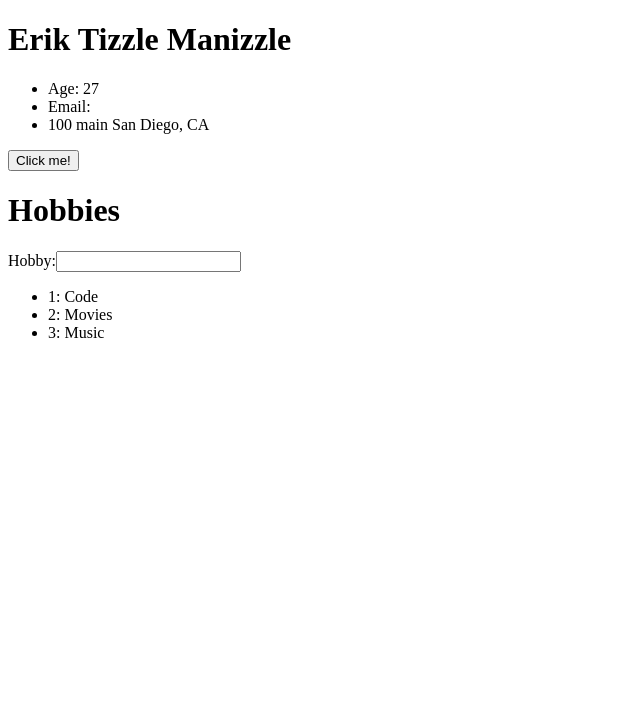
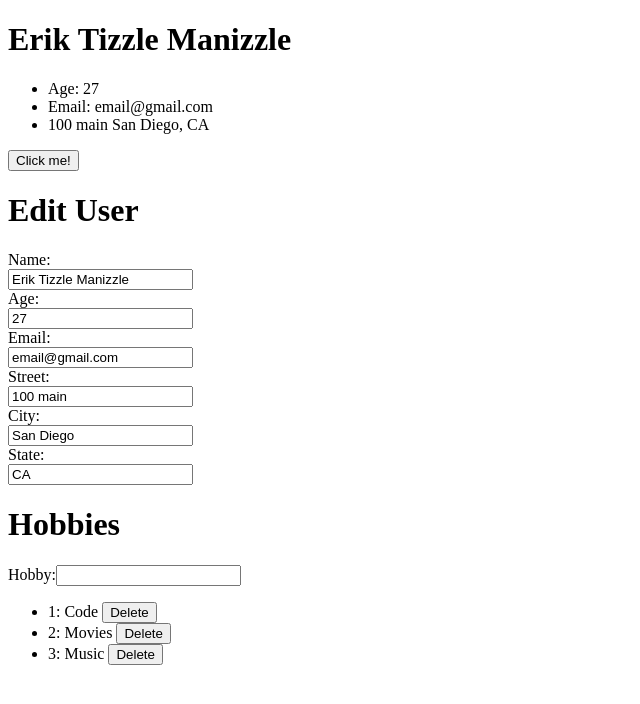
Before and after one commit to tolentino3575/AngularStarter, an Angular app: page / in a window 1280 px wide. Shown: the top 704 px of the page, without its empty margins (0-640 px from the left). Built offline with nearby package versions, Linux system fonts and the light colour scheme.

Commit message:
Two way data binding practice

```diff
--- a/src/app/app.module.ts
+++ b/src/app/app.module.ts
@@ -1,5 +1,6 @@
 import { BrowserModule } from '@angular/platform-browser';
 import { NgModule } from '@angular/core';
+import { FormsModule } from '@angular/forms';
 
 
 import { AppComponent } from './app.component';
@@ -12,7 +13,8 @@
     UserComponent
   ],
   imports: [
-    BrowserModule
+    BrowserModule,
+    FormsModule
   ],
   providers: [],
   bootstrap: [AppComponent]
--- a/src/app/components/user/user.component.html
+++ b/src/app/components/user/user.component.html
@@ -11,6 +11,34 @@
   function is written in component
 -->
 
+<h1>Edit User</h1>
+<form>
+  <div>
+    <label for="name">Name: </label><br>
+    <input type="text" [(ngModel)]="name" name="name">
+  </div>
+  <div>
+    <label for="age">Age: </label><br>
+    <input type="number" [(ngModel)]="age" name="age">
+  </div>
+  <div>
+    <label for="email">Email: </label><br>
+    <input type="text" [(ngModel)]="email" name="email">
+  </div>
+  <div>
+    <label for="street">Street: </label><br>
+    <input type="text" [(ngModel)]="address.street" name="street">
+  </div>
+  <div>
+    <label for="city">City: </label><br>
+    <input type="text" [(ngModel)]="address.city" name="city">
+  </div>
+  <div>
+    <label for="state">State: </label><br>
+    <input type="text" [(ngModel)]="address.state" name="state">
+  </div>
+</form>
+
 <h1>Hobbies</h1>
 <form (submit)="addHobby(hobby.value)">
   <div>
@@ -23,8 +51,9 @@
     to take value from input, need to give id #hobby
     addHobby(hobby.value) hobby.value coming from input
   -->
+
 <ul>
-  <li *ngFor="let hobby of hobbies; let i = index">{{i + 1}}: {{hobby}}</li>
+  <li *ngFor="let hobby of hobbies; let i = index">{{i + 1}}: {{hobby}}
   <!--
     hobbies refers to hobbies property in component file
     set each item in hobbies as hobby
@@ -32,4 +61,10 @@
     pass in index with let i = index
     call out each with i, can do arithmetic in there i + 1
   -->
+  <button (click)="deleteHobby(hobby)">Delete</button>
+  <!--
+    event () is a click event set to function deleteHobby()
+    pass in hobby which is whatever iteration the loop is on
+  -->
+  </li>
 </ul>
--- a/src/app/components/user/user.component.ts
+++ b/src/app/components/user/user.component.ts
@@ -20,6 +20,7 @@
     console.log('ngOnInit ran...');
 
     this.name = 'Erik Tizzle Manizzle';
+    this.email = 'email@gmail.com';
     this.age = 27;
     this.address ={         // this corresponds to property delcared above
       street: '100 main',   // will give error if not all object properties are there
@@ -35,8 +36,17 @@
   }
 
   addHobby(hobby){
-    this.hobbies.unshift(hobby);
+    this.hobbies.unshift(hobby); // hobby comes from the input form on html
     return false;
+  }
+
+  deleteHobby(hobby){           // passed in hobby just like in html
+    console.log(hobby);
+    for(let i = 0; i < this.hobbies.length; i++){   // loop through as long as i is less than the length of hobbies
+      if(this.hobbies[i] == hobby){   // match, make sure what we are deleting is current iteration
+        this.hobbies.splice(i, 1);    // takes in i as the index and deletes just 1
+      }
+    }
   }
 }
 
```
